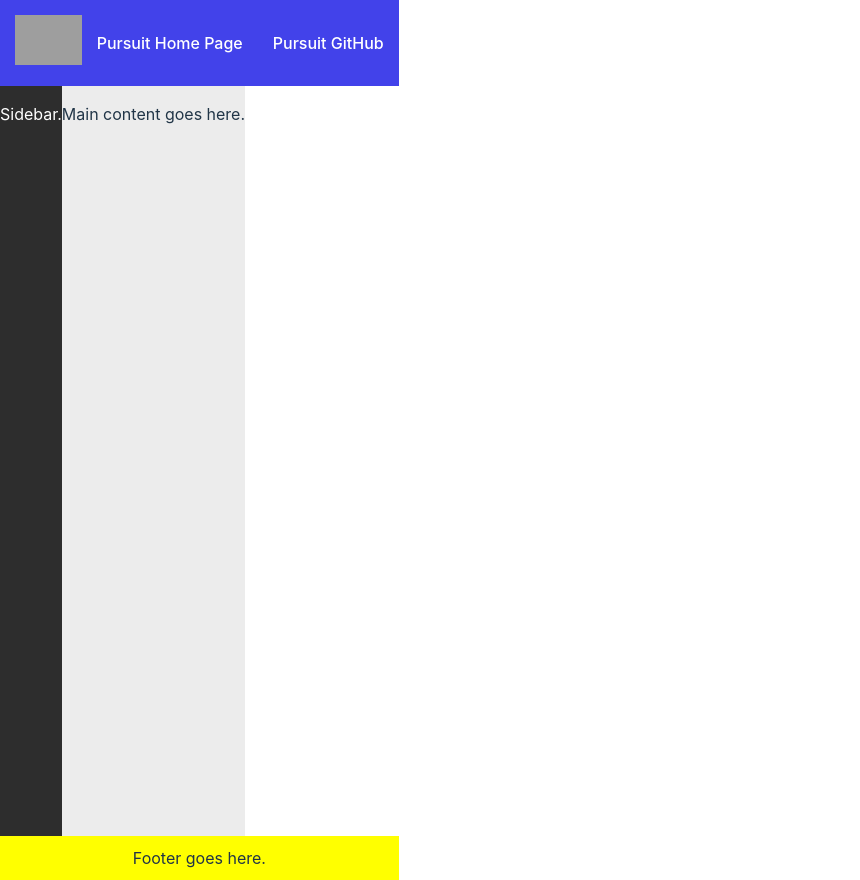
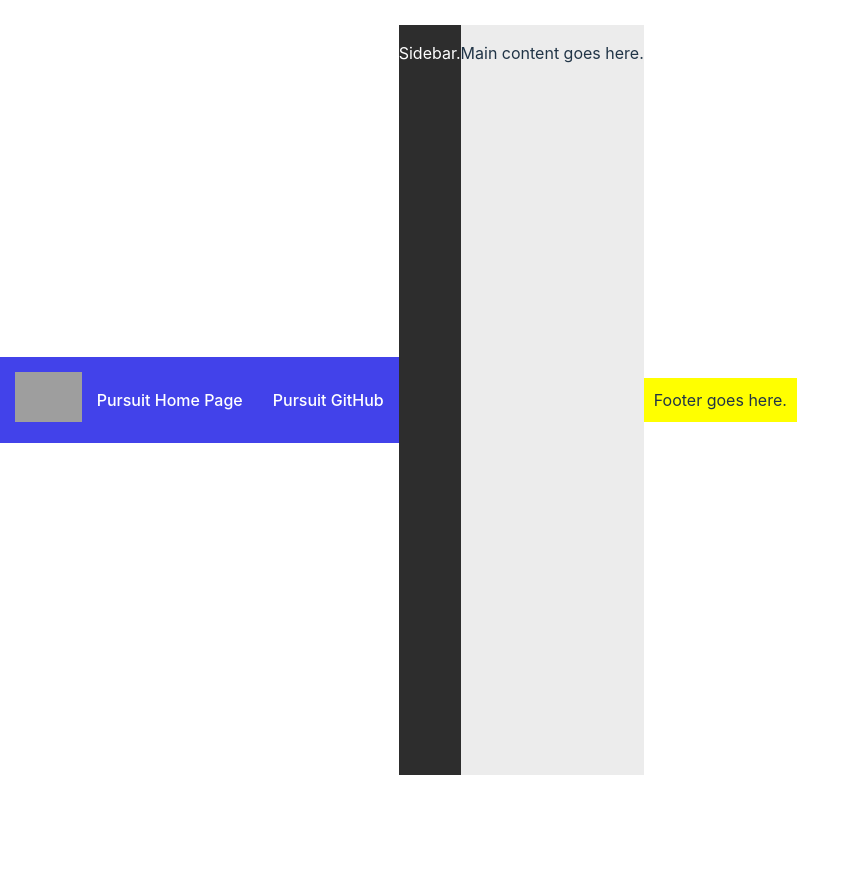
Before and after one commit to AlexanderTsiklidis1/React-Deployment-Lab, a React (Vite) app: page / in a window 1280 px wide. Shown: the whole page, without its empty margins (0-860 px from the left). After the commit the page ends 800 px from the top, so only its background shows below. Built offline with nearby package versions, Linux system fonts and the light colour scheme; grey boxes are pictures that could not be loaded.

Commit message:
hopefully fixes styling

```diff
--- a/src/App.jsx
+++ b/src/App.jsx
@@ -7,13 +7,15 @@ import "./App.css";
 function App() {
   return (
 
-  <>
+  <body>
+
 
     <Header />
     <Primary />
     <Footer />
 
-  </>
+  </body>
+
 
 
   )
```
